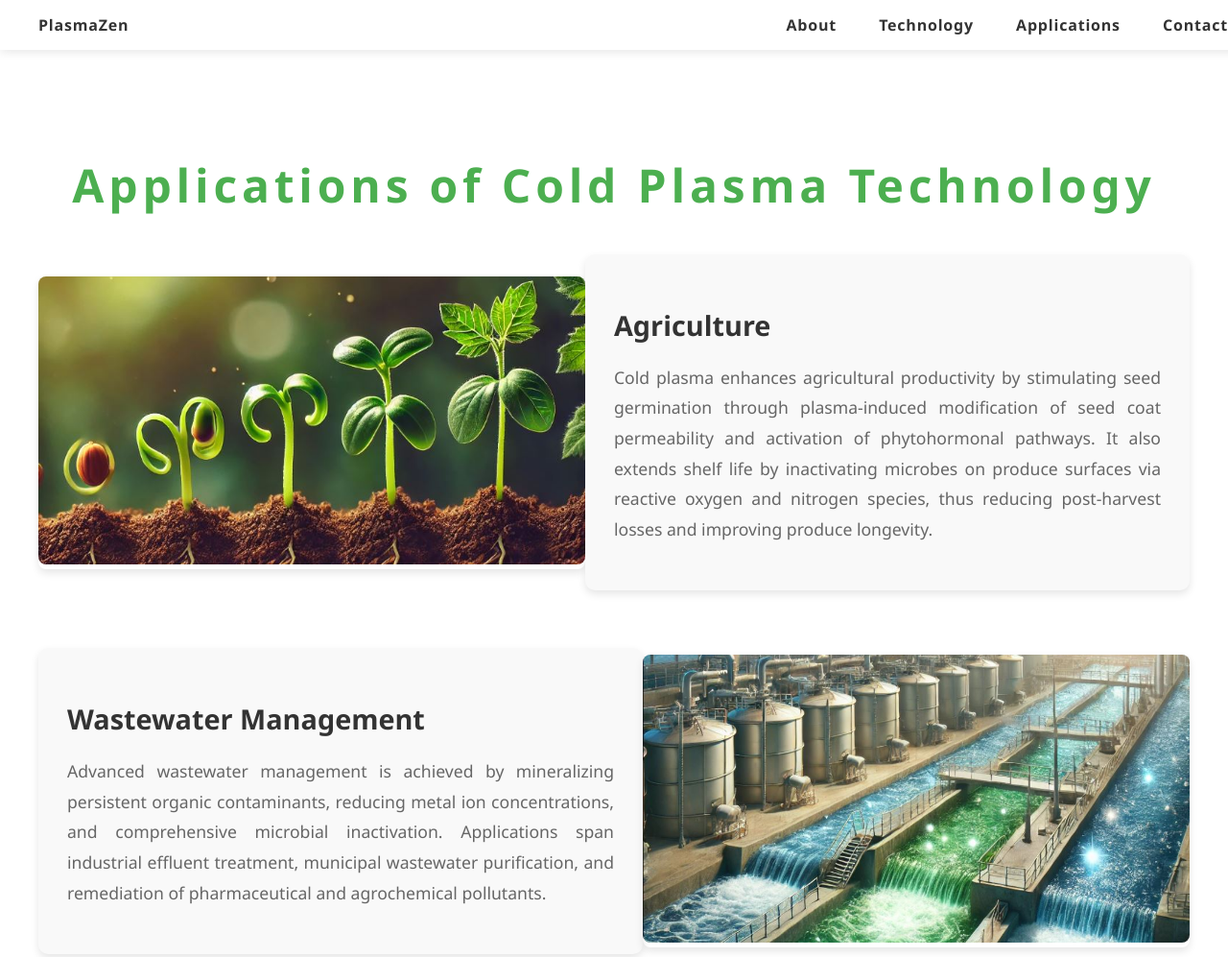
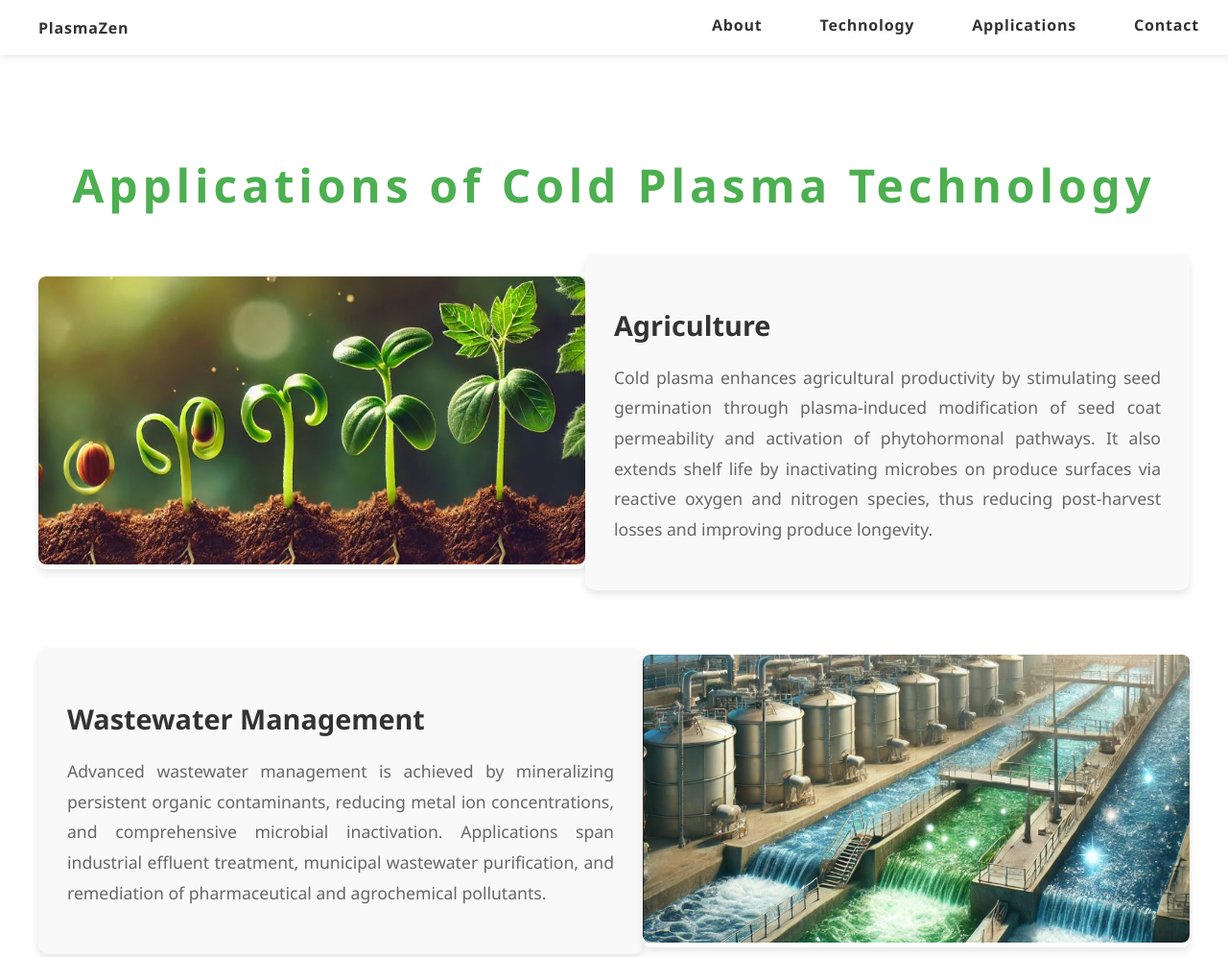
Before and after one commit to shubhabroto/plasma, a plain HTML site: page applications.html in a window 1280 px wide. Shown: the top 997 px of the page at 96% size. Drawn offline with Linux system fonts and the light colour scheme.

Commit message:
Update applications.html

```diff
--- a/applications.html
+++ b/applications.html
@@ -28,6 +28,14 @@
             align-items: center;
             box-shadow: 0 2px 10px rgba(0, 0, 0, 0.1);
             z-index: 1000;
+        }
+
+        .menu {
+            display: flex;
+            justify-content: flex-end;
+            gap: 20px; /* Ensures space between menu items */
+            padding-right: 30px;
+            padding-left: 20px;
         }
 
         nav a {
```
